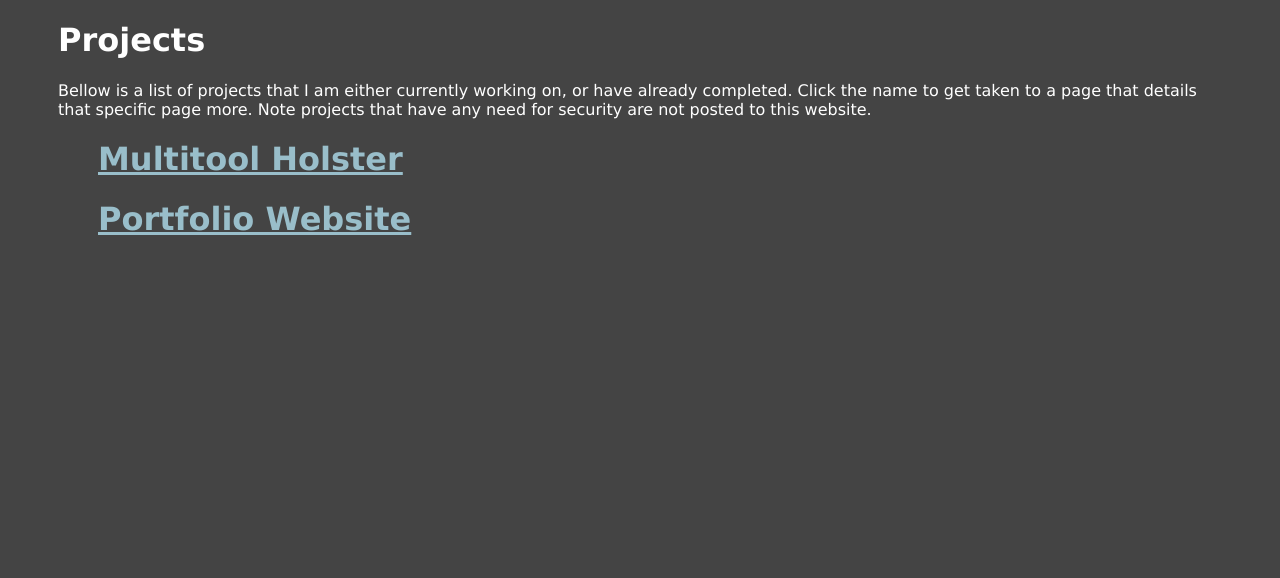
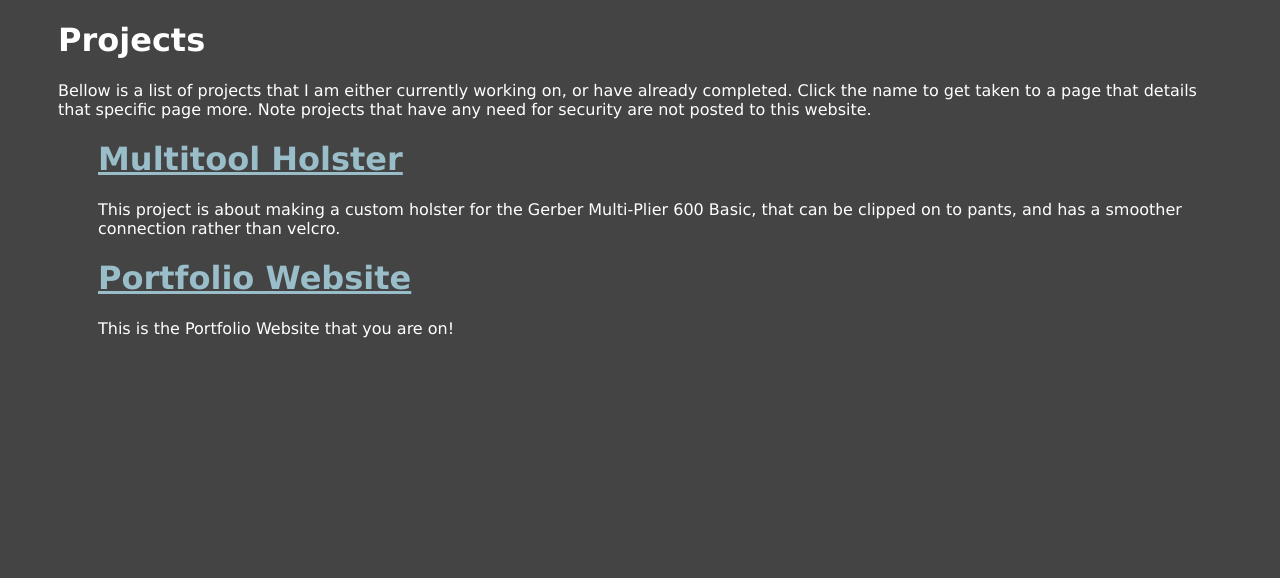
Before and after one commit to Lance-Baron/Portfolio-WebSite, a Flask app: page /projects in a window 1280 px wide. Shown: the part 58-636 px from the top of the page. Run offline with Flask 3, Linux system fonts and the light colour scheme.

Commit message:
Made it to where it brings the proj description to the project page

```diff
--- a/app.py
+++ b/app.py
@@ -1,6 +1,8 @@
 from flask import Flask, render_template
 
 app = Flask(__name__,static_folder=r"static",template_folder=r"static\templates")
+
+app.config["proj_path"] = r"static\templates\projects"
 
 @app.route("/")
 def index():
@@ -22,24 +24,50 @@ def default_project_render(id):
 def noPage(error):
     return render_template("index.html")
 
-def makeBetterWords(path:str=r"static\templates\projects") -> dict[str]:
+def findDesc(fileName:str) -> str:
+    import os
+
+    description:str = ""
+    for root, dirs, files in os.walk(app.config["proj_path"]): #Adds all of the files that are in the given path to a list
+        for file in files:
+            if file == fileName:
+                with open(f"{app.config['proj_path']}\{fileName}","r") as proj_file:
+                    for line in proj_file:
+                        if 'id="pro-desc"' in line:
+                            description = line
+                            break
+    description = description.replace('<p id="pro-desc">',"")
+    description = description.replace('</p>',"")
+    return description
+
+def makeBetterWords(path:str = app.config["proj_path"]) -> list[list[str]]:
     """Here to get data for listing each project file in templates"""
-    import os
-    foundFiles = []
-    for root, dirs, files in os.walk(path):
-        for file in files:
-            foundFiles.append(file)
+    foundFiles:list[str] = findFiles(path)
 
-    formatedNames = []
-    for file in foundFiles:
+    finalData = [[],[],[]]
+    for file in foundFiles: #Changes files names to normal words
         words = file.split("_")
         formatedName = ""
         for word in words:
             formatedName += word.replace(".html","").capitalize() + " "
-        formatedNames.append(formatedName.strip())
+        desc = findDesc(file)
+        tempList = [file,formatedName,desc]
+        finalData.append(tempList)
 
-    dict = {formatedNames[i]: foundFiles[i] for i in range(len(foundFiles))}
-    return dict
+    return finalData
+
+def findFiles(path:str=r"static\templates\projects") -> list[str]:
+    import os
+    foundFiles = []
+
+    for root, dirs, files in os.walk(path): #Adds all of the files that are in the given path to a list
+        for file in files:
+            foundFiles.append(file)
+
+    return foundFiles
 
 if __name__ == "__main__":
-    app.run(debug=True)
+    # files = findFiles()
+    # for file in files:
+    #     print(findDesc(file))
+    app.run()
--- a/static/templates/projects.html
+++ b/static/templates/projects.html
@@ -7,8 +7,11 @@
     <h1>Projects</h1>
     <p>Bellow is a list of projects that I am either currently working on, or have already completed. Click the name to get taken to a page that details that specific page more. Note projects that have any need for security are not posted to this website.</p>
     <ul>
-        {%for name, file in data.items()%}
-        <a href='projects/{{file}}'><h1>{{name}}</h1></a>
+        {%for list in data %}
+            {%for file, name, desc in list|batch(3) %}
+            <a href='projects/{{file}}'><h1>{{name}}</h1></a>
+            <p class = '{{desc}}''>{{desc}}</p>
+            {% endfor %}
         {% endfor %}
     </ul>
 </div>
--- a/static/templates/projects/multitool_holster.html
+++ b/static/templates/projects/multitool_holster.html
@@ -5,7 +5,7 @@
 {%block content%}
 <div id = "main-content">
     <h1>Multitool Holster</h1>
-    <p>This project is about making a custom holster for the Gerber Multi-Plier 600 Basic, that can be clipped on to pants, and has a smoother connection rather than velcro.</p>
+    <p id="pro-desc">This project is about making a custom holster for the Gerber Multi-Plier 600 Basic, that can be clipped on to pants, and has a smoother connection rather than velcro.</p>
     <ul class="project-history-list">
         <li>
             <h1 class="project-history-title">Original Holster and Multitool</h1>
--- a/static/templates/projects/portfolio_website.html
+++ b/static/templates/projects/portfolio_website.html
@@ -5,7 +5,7 @@
 {%block content%}
 <div id = "main-content">
     <h1>Portfolio Website</h1>
-    <p>This is the Portfolio Website! Currently the website is on version 1.0.0 </p>
+    <p id="pro-desc">This is the Portfolio Website that you are on!</p>
     <ul class="project-history-list">
         <li>
             <h1 class="project-history-title">Version 1.0.0</h1>
```
